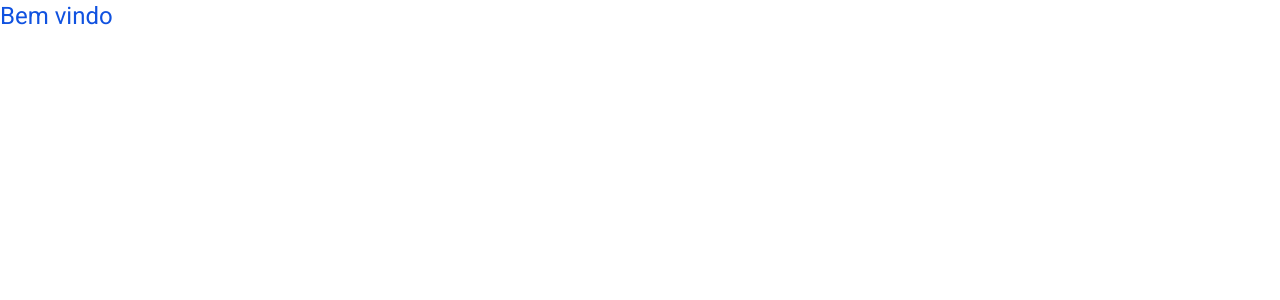
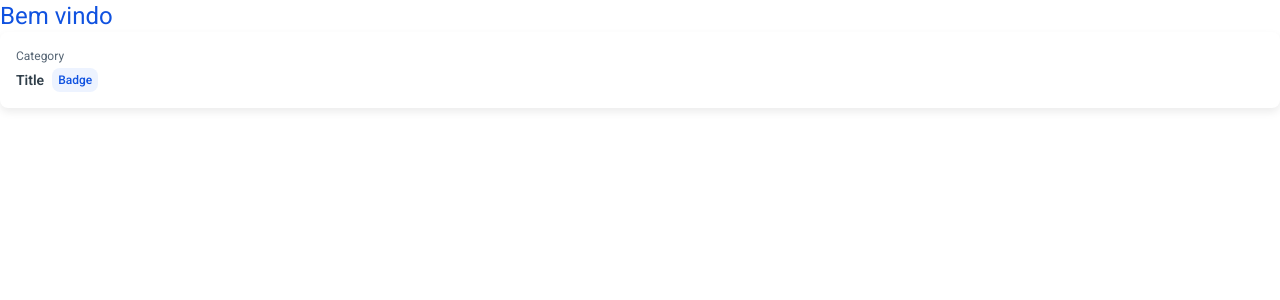
Before and after one commit to mercadoeletronico/frontend-challenge, a Vue app: page / in a window 1280 px wide. Shown: the top 300 px of the page. Built offline with nearby package versions, Linux system fonts and the light colour scheme.

Commit message:
feat: add component appbadge and appcard

```diff
--- /dev/null
+++ b/src/components/ui/AppBadge.vue
@@ -0,0 +1,13 @@
+<template>
+  <div class="py-1 px-[0.375rem] rounded-lg bg-primary-50 flex items-center justify-center">
+    <span class="text-primary-500 text-xs font-medium">{{ text }}</span>
+  </div>
+</template>
+<script setup>
+const props = defineProps({
+  text: {
+    type: String,
+    default: 'Badge',
+  },
+})
+</script>
--- /dev/null
+++ b/src/components/ui/AppCard.vue
@@ -0,0 +1,31 @@
+<template>
+  <div class="rounded-lg bg-white p-4 shadow-level-1">
+    <div>
+      <p class="text-neutral-500 text-xs font-normal">{{ categoryTitle }}</p>
+      <div class="flex items-center mt-1">
+        <h3 class="text-sm text-neutral-700 font-semibold leading-[120%]">{{ title }}</h3>
+        <AppBadge v-if="showBadge" class="ml-2" text="Badge" />
+      </div>
+    </div>
+    <slot name="content"></slot>
+  </div>
+</template>
+
+<script setup>
+import AppBadge from './AppBadge.vue'
+
+const props = defineProps({
+  categoryTitle: {
+    type: String,
+    default: 'Category',
+  },
+  title: {
+    type: String,
+    default: 'Title',
+  },
+  showBadge: {
+    type: Boolean,
+    default: true,
+  },
+})
+</script>
--- a/src/pages/PageHome.vue
+++ b/src/pages/PageHome.vue
@@ -1,6 +1,11 @@
 <template>
   <main>
     <h1 class="text-2xl text-primary-500">Bem vindo</h1>
-
+    <!-- APENAS PARA VISUALIZAÇÃO DO COMPONENTE EM DESENVOLVIMENTO -->
+    <AppCard />
+    <!-- APENAS PARA VISUALIZAÇÃO DO COMPONENTE EM DESENVOLVIMENTO -->
   </main>
 </template>
+<script setup lang="ts">
+import AppCard from '../components/ui/AppCard.vue'
+</script>
--- a/src/style.css
+++ b/src/style.css
@@ -8,7 +8,7 @@
   --color-neutral-700: #303E49;
   --color-neutral-500: #566574;
   --color-neutral-300: #A3ACB6;
-  --shadow-level-1:rgba(0, 0, 0, 0.08);
+  --shadow-level-1: 0px 4px 8px 0px rgba(0, 0, 0, 0.08);
 }
 
 :root {
```
